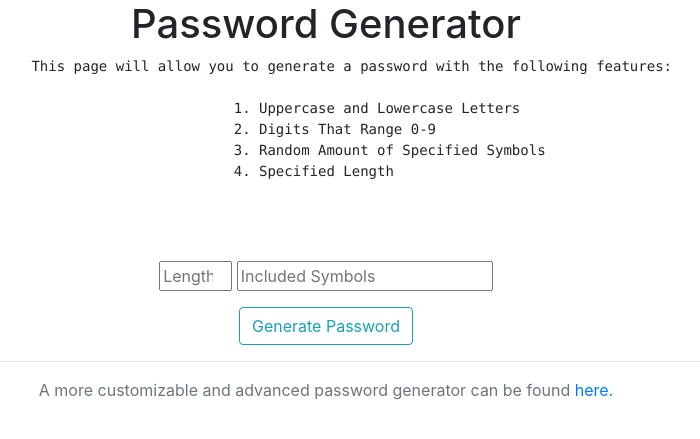
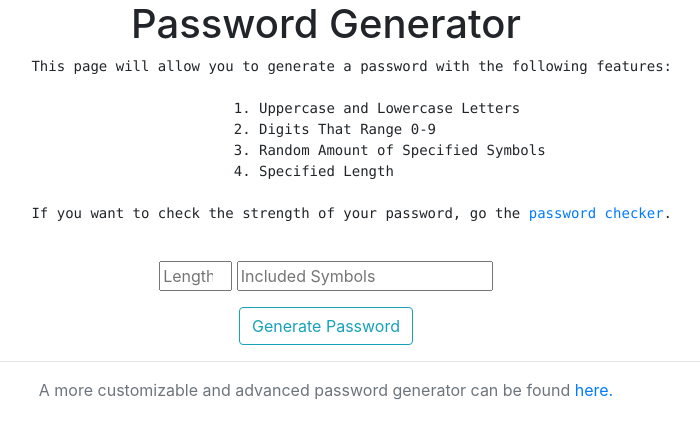
Before and after one commit to StephenTrainor/project, a Flask app: page /gen in a window 1280 px wide. Shown: the part 124-563 px from the top of the page, without its empty margins (314-1014 px from the left). Run offline with Flask 2, Linux system fonts and the light colour scheme; the visitor is signed in with stand-in values (Sample User, id 1); some libraries are stand-ins or nearby versions.

Commit message:
Small Fixes and Checker Support

```diff
--- a/application.py
+++ b/application.py
@@ -1,16 +1,14 @@
-import os
+import random
 from cs50 import SQL
-from flask import Flask, flash, jsonify, redirect, render_template, request, session
+from flask import Flask, redirect, render_template, request, session
 from flask_session import Session
 from tempfile import mkdtemp
 from werkzeug.exceptions import default_exceptions, HTTPException, InternalServerError
 from werkzeug.security import check_password_hash, generate_password_hash
 from helpers import apology, login_required
 
-
 # Configure application
 app = Flask(__name__)
-
 
 # Ensure templates are auto-reloaded
 app.config["TEMPLATES_AUTO_RELOAD"] = True
@@ -97,7 +95,8 @@ def todo():
 
         db.execute("INSERT INTO 'todo' (id, todo) VALUES (:user_id, :message)",
                    user_id=session["user_id"], message=request.form.get("message"))
-        db.execute("INSERT INTO 'history' (id, type, message) VALUES (:user_id, :typee, :message)", user_id=session["user_id"],
+        db.execute("INSERT INTO 'history' (id, type, message) VALUES (:user_id, :typee, :message)",
+                   user_id=session["user_id"],
                    typee="Added Item On ToDo List", message=request.form.get("message"))
 
         return render_template("success.html", type_success="added item on to-do list",
@@ -113,7 +112,43 @@ def todo():
 @app.route("/gen", methods=["GET", "POST"])
 @login_required
 def generator():
-    return render_template("generator.html")
+    if request.method == "POST":
+        chars = ['a', 'b', 'c', 'd', 'e', 'f', 'g', 'h', 'i', 'j', 'k', 'l', 'm', 'n', 'o', 'p', 'q', 'r', 's', 't',
+                 'u', 'v', 'w', 'x', 'y', 'z', 'A', 'B', 'C', 'D', 'E', 'F', 'G', 'H', 'I', 'J', 'K', 'L', 'M', 'N',
+                 'O', 'P', 'Q', 'R', 'S', 'T', 'U', 'V', 'W', 'X', 'Y', 'Z', '0', '1', '2', '3', '4', '5', '6', '7',
+                 '8', '9']
+        dupes = []
+        password = []
+
+        if not request.form.get("length"):
+            return apology("Must specify length of password", 403)
+
+        for s in request.form.get("symbols"):
+            chars.append(s)
+
+        for li in range(len(chars)):
+            if chars[li] not in dupes:
+                dupes.append(chars[li])
+
+            elif chars[li] in dupes:
+                chars[li] = ""
+
+        for c in range(int(request.form.get("length"))):
+            password.append(chars[random.randint(0, len(chars) - 1)])
+
+        new_pass = "".join(password)
+
+        return render_template("pass.html", type_success="generated password", path="Exit",
+                               password=new_pass)
+
+    else:
+        return render_template("generator.html")
+
+
+@app.route("/checker", methods=["GET", "POST"])
+@login_required
+def checker():
+    return render_template("checker.html")
 
 
 @app.route("/manager", methods=["GET", "POST"])
@@ -132,11 +167,13 @@ def manager():
         elif not request.form.get("password"):
             return apology("Must specify a password", 403)
 
-        db.execute("INSERT INTO 'history' (id, type, message) VALUES (:user_id, :typee, :message)", user_id=session["user_id"],
+        db.execute("INSERT INTO 'history' (id, type, message) VALUES (:user_id, :typee, :message)",
+                   user_id=session["user_id"],
                    typee="Additional Item for Password Manager", message="")
-        db.execute("INSERT INTO 'manager' (id, service, username, password) VALUES (:user_id, :site, :username, :password)",
-                   user_id=session["user_id"], site=request.form.get("service"), username=request.form.get("username"),
-                   password=request.form.get("password"))
+        db.execute(
+            "INSERT INTO 'manager' (id, service, username, password) VALUES (:user_id, :site, :username, :password)",
+            user_id=session["user_id"], site=request.form.get("service"), username=request.form.get("username"),
+            password=request.form.get("password"))
 
         return render_template("success.html", type_success="added password",
                                message=f"Password for {request.form.get('service')} was successfully added to the Password Manager",
@@ -183,7 +220,6 @@ def logout():
 
 @app.route("/register", methods=["GET", "POST"])
 def register():
-
     session.clear()
 
     lowercase = ['a', 'b', 'c', 'd', 'e', 'f', 'g', 'h', 'i', 'j', 'k', 'l', 'm', 'n', 'o', 'p', 'q', 'r', 's', 't',
@@ -230,7 +266,9 @@ def register():
         db.execute("INSERT INTO users (username, hash) VALUES (:user, :hash_value)",
                    user=request.form.get("username"), hash_value=generate_password_hash(user_password))
 
-        return render_template("success.html", type_success="registered", message="You can now login to the website with your newly created account!", path="Go Back")
+        return render_template("success.html", type_success="registered",
+                               message="You can now login to the website with your newly created account!",
+                               path="Go Back")
 
     else:
         return render_template("register.html")
--- a/static/index.js
+++ b/static/index.js
@@ -1,5 +1,93 @@
-let password = []
+function bad_password() {
+    document.getElementById("status").innerHTML = "Bad Password";
+    document.getElementById("details").innerHTML = "The entered password is not secure and is too short.";
+    document.getElementById("suggestion").innerHTML = "Your password should have at least 8 letters, 1 number, and 1 symbol.";
 
-function generate() {
-    console.log("This works, I think");
+    if (document.getElementById("strength").classList.contains('alert-success')) {
+        document.getElementById("strength").classList.remove('alert-success');
+        document.getElementById("strength").classList.add('alert-danger');
+    }
+    else if (document.getElementById("strength").classList.contains('alert-warning')) {
+        document.getElementById("strength").classList.remove('alert-warning');
+        document.getElementById("strength").classList.add('alert-danger');
+    }
+    else if (document.getElementById("strength").classList.contains('alert-danger')) {
+
+    }
 }
+
+function medium_password() {
+    document.getElementById("status").innerHTML = "Medium Password";
+    document.getElementById("details").innerHTML = "The entered password isn't very secure.";
+    document.getElementById("suggestion").innerHTML = "Your password could be a little longer, and try to have at least 8 letters, 1 number, 1 symbol";
+
+    if (document.getElementById("strength").classList.contains('alert-success')) {
+        document.getElementById("strength").classList.remove('alert-success');
+        document.getElementById("strength").classList.add('alert-warning');
+    }
+    else if (document.getElementById("strength").classList.contains('alert-warning')) {
+
+    }
+    else if (document.getElementById("strength").classList.contains('alert-danger')) {
+        document.getElementById("strength").classList.remove('alert-danger');
+        document.getElementById("strength").classList.add('alert-warning');
+    }
+}
+
+function good_password() {
+    document.getElementById("status").innerHTML = "Good Password";
+    document.getElementById("details").innerHTML = "The entered password seems secure, good job!";
+    document.getElementById("suggestion").innerHTML = "Your password seems secure enough, but make sure to enable some form of 2FA and don't forget your password!";
+
+    if (document.getElementById("strength").classList.contains('alert-success')) {
+
+    }
+    else if (document.getElementById("strength").classList.contains('alert-warning')) {
+        document.getElementById("strength").classList.remove('alert-warning');
+        document.getElementById("strength").classList.add('alert-success');
+    }
+    else if (document.getElementById("strength").classList.contains('alert-danger')) {
+        document.getElementById("strength").classList.remove('alert-danger');
+        document.getElementById("strength").classList.add('alert-success');
+    }
+}
+
+function check() {
+
+    var password = document.getElementById("super_duper_secret_password").value;
+    var chars = password.split('');
+
+    if (password == "") {
+        $('#suggestion').hide();
+        $('#strength').hide();
+        $('#details').hide();
+        $('#status').hide();
+    }
+    else {
+        $('#suggestion').show();
+        $('#strength').show();
+        $('#details').show();
+        $('#status').show();
+    }
+
+    if (password.length > 7) {
+        if (password.length > 11) {
+            good_password();
+        }
+        else {
+            medium_password();
+        }
+    }
+    else {
+        bad_password();
+    }
+}
+
+function base() {
+    $('#suggestion').hide();
+    $('#strength').hide();
+    $('#details').hide();
+    $('#status').hide();
+}
+
+base();
--- a/templates/generator.html
+++ b/templates/generator.html
@@ -14,19 +14,17 @@
                                 3. Random Amount of Specified Symbols
                                 4. Specified Length
 
-
+        If you want to check the strength of your password, go the <a href="/checker">password checker</a>.
     </pre>
 
-    <form class="form-group" onclick="generate()" method="post">
+    <form class="form-group" action="/gen" method="post">
         <div class="form-group">
             <input type="number" name="length" style="width: 7%;" placeholder="Length">
-            <input class="input-large search-query" type="text" name="symbols" placeholder="Included Symbols">
+            <input class="input-large search-query" type="text" name="symbols" autocomplete="off" placeholder="Included Symbols">
         </div>
 
         <button type="submit" class="btn btn-outline-info">Generate Password</button>
     </form>
-
-
 
     <footer class="medium text-center text-muted">
         <hr>
```
Also changed, not shown: templates/checker.html (added, +37 -0 lines), templates/pass.html (added, +22 -0 lines).
